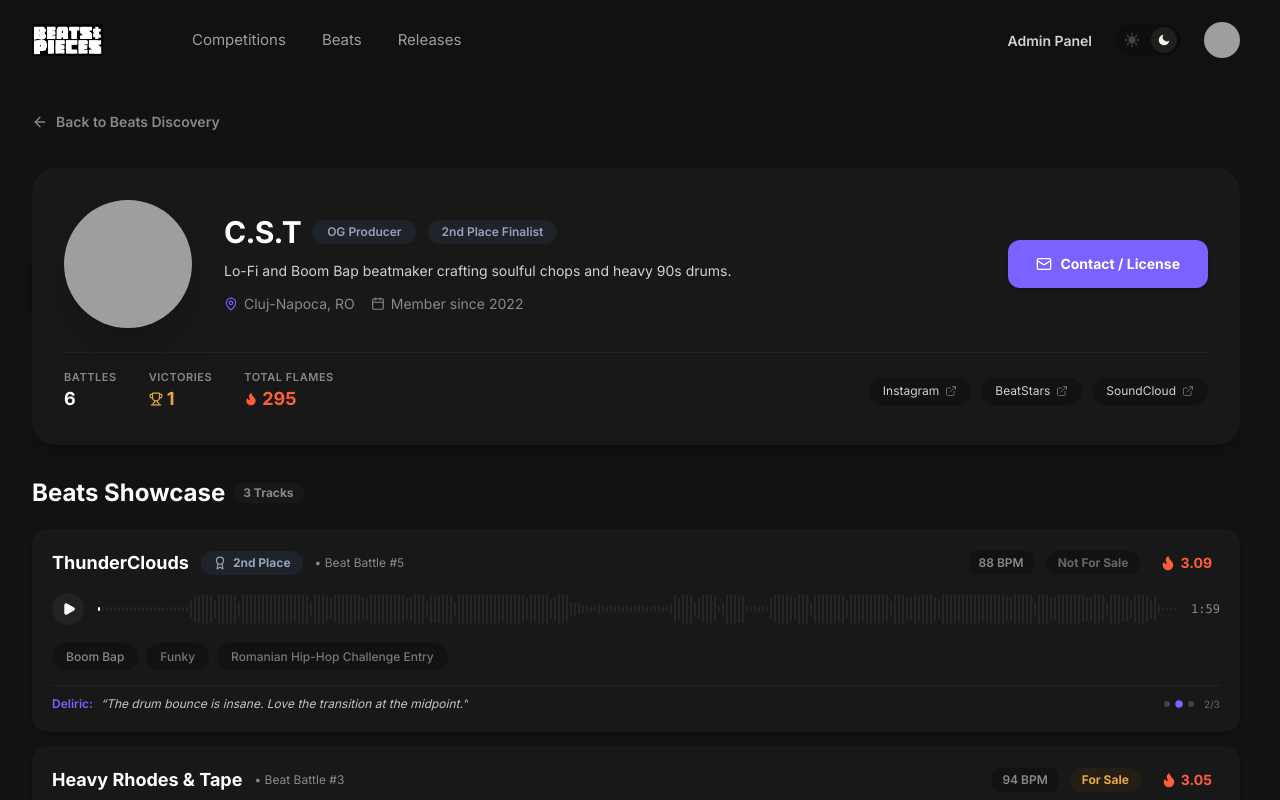
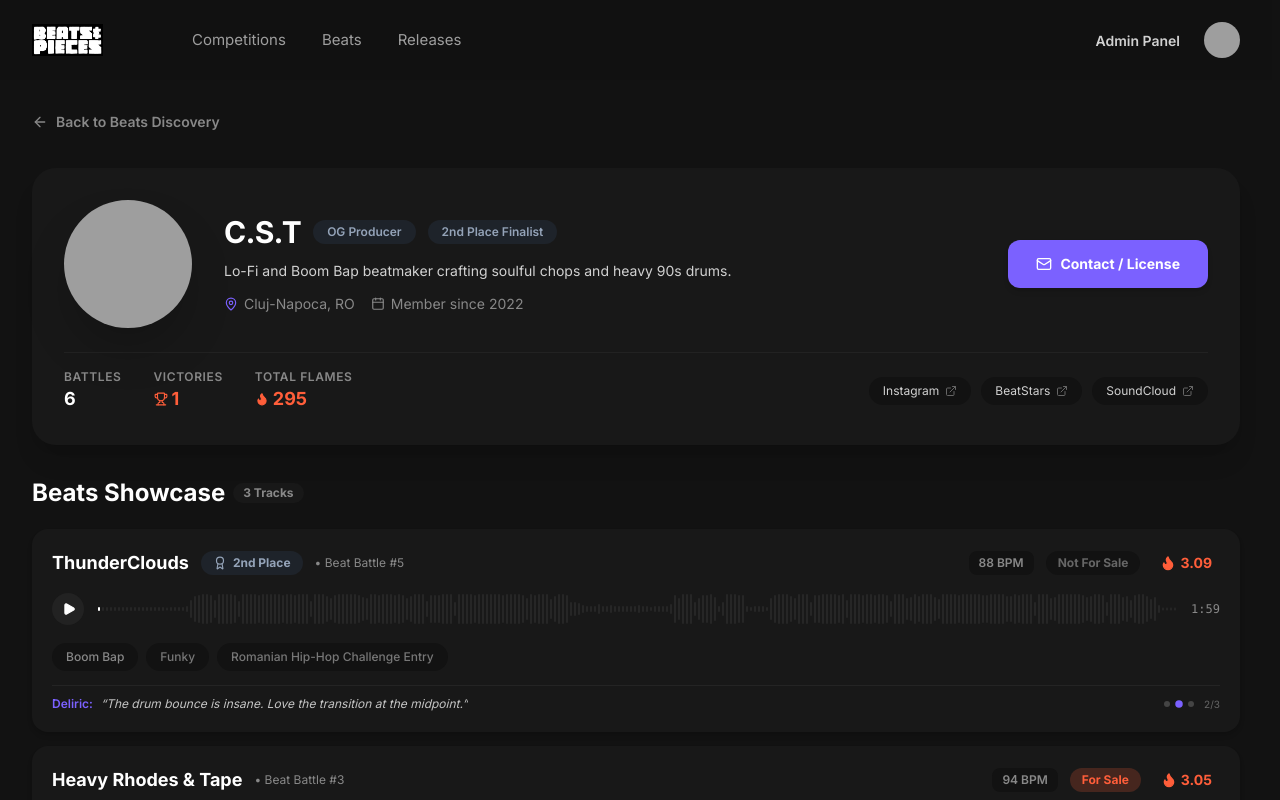
Before and after one commit to beauspirt/beats-and-pieces, a Next.js app: page /producers/usr-cst in a window 1280 px wide. Shown: the top 800 px of the page. Built offline with nearby package versions, Linux system fonts and the light colour scheme; grey boxes are pictures that could not be loaded.

Commit message:
Standardize typography to Inter 4-tier scale, remove trophy icons, hide theme toggle, match flame orange #FF5E3A, and update feedback note

```diff
--- a/src/app/battles/page.tsx
+++ b/src/app/battles/page.tsx
@@ -127,11 +127,10 @@ export default function BattlesPage() {
 
                 {/* Winner Summary Footer */}
                 <div className="pt-2 flex items-center justify-between text-xs border-t border-[#222222]/80">
-                  <div className="flex items-center gap-1 text-[#E5A93C] font-semibold text-[11px] sm:text-xs">
-                    <Trophy className="w-3 h-3" />
+                  <div className="text-white font-bold text-xs">
                     <span>Winner: Ortega</span>
                   </div>
-                  <span className="text-[#888888] group-hover:text-white transition-colors flex items-center gap-1 text-[11px] sm:text-xs">
+                  <span className="text-[#888888] group-hover:text-white transition-colors flex items-center gap-1 text-xs">
                     Results <ArrowRight className="w-3 h-3" />
                   </span>
                 </div>
--- a/src/app/beats/page.tsx
+++ b/src/app/beats/page.tsx
@@ -329,7 +329,7 @@ export default function BeatsDiscoveryPage() {
                     className={`px-3 py-1 rounded-full text-xs font-bold ${
                       beat.priceTag === "Not For Sale"
                         ? "bg-[#121212] text-[#666666]"
-                        : "bg-[#251E14] text-[#E5A93C]"
+                        : "bg-[#FF5E3A]/20 text-[#FF5E3A]"
                     }`}
                   >
                     {beat.priceTag}
--- a/src/components/Navbar.tsx
+++ b/src/components/Navbar.tsx
@@ -135,7 +135,7 @@ export const Navbar: React.FC = () => {
                   <Link
                     href="/admin/new-battle"
                     onClick={() => setShowAdminMenu(false)}
-                    className="block px-4 py-2.5 text-[13px] font-medium text-[#D1D1D1] hover:text-white hover:bg-[#7B61FF] transition-colors"
+                    className="block px-4 py-2.5 text-xs font-medium text-[#D1D1D1] hover:text-white hover:bg-[#7B61FF] transition-colors"
                   >
                     New Competition
                   </Link>
@@ -143,7 +143,7 @@ export const Navbar: React.FC = () => {
                   <Link
                     href="/battles"
                     onClick={() => setShowAdminMenu(false)}
-                    className="block px-4 py-2.5 text-[13px] font-medium text-[#D1D1D1] hover:text-white hover:bg-[#7B61FF] transition-colors"
+                    className="block px-4 py-2.5 text-xs font-medium text-[#D1D1D1] hover:text-white hover:bg-[#7B61FF] transition-colors"
                   >
                     Edit Competition(s)
                   </Link>
@@ -151,7 +151,7 @@ export const Navbar: React.FC = () => {
                   <Link
                     href="/admin/new-release"
                     onClick={() => setShowAdminMenu(false)}
-                    className="block px-4 py-2.5 text-[13px] font-medium text-[#D1D1D1] hover:text-white hover:bg-[#7B61FF] transition-colors"
+                    className="block px-4 py-2.5 text-xs font-medium text-[#D1D1D1] hover:text-white hover:bg-[#7B61FF] transition-colors"
                   >
                     New Release
                   </Link>
@@ -159,7 +159,7 @@ export const Navbar: React.FC = () => {
                   <Link
                     href="/releases"
                     onClick={() => setShowAdminMenu(false)}
-                    className="block px-4 py-2.5 text-[13px] font-medium text-[#D1D1D1] hover:text-white hover:bg-[#7B61FF] transition-colors"
+                    className="block px-4 py-2.5 text-xs font-medium text-[#D1D1D1] hover:text-white hover:bg-[#7B61FF] transition-colors"
                   >
                     Edit Release(s)
                   </Link>
@@ -167,7 +167,7 @@ export const Navbar: React.FC = () => {
                   <Link
                     href="/admin/moderation"
                     onClick={() => setShowAdminMenu(false)}
-                    className="block px-4 py-2.5 text-[13px] font-medium text-[#FF8A65] hover:text-white hover:bg-[#FF5E3A] transition-colors"
+                    className="block px-4 py-2.5 text-xs font-medium text-[#FF8A65] hover:text-white hover:bg-[#FF5E3A] transition-colors"
                   >
                     Voting Moderation
                   </Link>
@@ -175,64 +175,6 @@ export const Navbar: React.FC = () => {
               )}
             </div>
           )}
-
-          {/* REFINED THEME TOGGLE (Exact Pixel-Centered Math & Equal Top/Bottom Padding) */}
-          <button
-            onClick={handleToggleTheme}
-            className={`w-[64px] h-[32px] rounded-full p-[3px] flex items-center justify-between relative cursor-pointer select-none transition-all active:scale-95 group ${
-              isDarkMode
-                ? "bg-[#0E0E0E] shadow-inner"
-                : "bg-[#E4E4E7] ring-1 ring-inset ring-[#D4D4D8] shadow-inner"
-            }`}
-            title="Toggle light/dark mode"
-            aria-label="Toggle light/dark mode"
-          >
-            {/* Sliding Circular Thumb Highlight (Vertically Centered with exact equal top/bottom padding) */}
-            <div
-              className={`w-[26px] h-[26px] rounded-full absolute top-1/2 -translate-y-1/2 transition-all duration-200 pointer-events-none ${
-                isDarkMode
-                  ? "left-[35px] bg-[#1F1F1F] shadow-sm"
-                  : "left-[3px] bg-white shadow-md"
-              }`}
-            />
-
-            {/* Left Slot: Sun Icon (Exact 26x26 Centering) */}
-            <div className="w-[26px] h-[26px] flex items-center justify-center relative z-10 shrink-0">
-              <svg
-                className={`w-3.5 h-3.5 transition-colors duration-200 ${
-                  !isDarkMode ? "text-[#D97706]" : "text-[#444444]"
-                }`}
-                viewBox="0 0 24 24"
-                fill="none"
-                stroke="currentColor"
-                strokeWidth="2.5"
-                strokeLinecap="round"
-                strokeLinejoin="round"
-              >
-                <circle cx="12" cy="12" r="5" fill="currentColor" />
-                <line x1="12" y1="1" x2="12" y2="3" />
-                <line x1="12" y1="21" x2="12" y2="23" />
-                <line x1="4.22" y1="4.22" x2="5.64" y2="5.64" />
-                <line x1="18.36" y1="18.36" x2="19.78" y2="19.78" />
-                <line x1="1" y1="12" x2="3" y2="12" />
-                <line x1="21" y1="12" x2="23" y2="12" />
-                <line x1="4.22" y1="19.78" x2="5.64" y2="18.36" />
-                <line x1="18.36" y1="5.64" x2="19.78" y2="4.22" />
-              </svg>
-            </div>
-
-            {/* Right Slot: Crescent Moon Icon (Exact 26x26 Centering) */}
-            <div className="w-[26px] h-[26px] flex items-center justify-center relative z-10 shrink-0">
-              <svg
-                className={`w-3.5 h-3.5 transition-colors duration-200 ${
-                  isDarkMode ? "text-[#F4F6E6] fill-[#F4F6E6]" : "text-[#9CA3AF] fill-[#9CA3AF]"
-                }`}
-                viewBox="0 0 24 24"
-              >
-                <path d="M21 12.79A9 9 0 1 1 11.21 3 7 7 0 0 0 21 12.79z" />
-              </svg>
-            </div>
-          </button>
 
           {/* User Avatar & Dropdown */}
           {isLoggedIn ? (
--- a/src/components/ProducerProfileClient.tsx
+++ b/src/components/ProducerProfileClient.tsx
@@ -272,7 +272,7 @@ export function ProducerProfileClient({ producerId }: { producerId: string }) {
                   key={role}
                   className={`px-3.5 py-1 rounded-full text-xs font-semibold ${
                     role.includes("Winner")
-                      ? "bg-[#251E14] text-[#E5A93C]"
+                      ? "bg-[#FF5E3A]/20 text-[#FF5E3A]"
                       : role.includes("Admin")
                       ? "bg-[#7B61FF] text-white"
                       : "bg-[#1E232A] text-[#94A3B8]"
@@ -320,20 +320,20 @@ export function ProducerProfileClient({ producerId }: { producerId: string }) {
           {/* Battle Stats */}
           <div className="flex items-center gap-8 text-xs">
             <div>
-              <span className="text-[#888888] uppercase block text-[11px] tracking-wider font-semibold">Battles</span>
+              <span className="text-[#888888] uppercase block text-xs tracking-wider font-semibold">Battles</span>
               <span className="text-lg font-bold text-white">{producer.stats?.battlesEntered || 0}</span>
             </div>
 
             <div>
-              <span className="text-[#888888] uppercase block text-[11px] tracking-wider font-semibold">Victories</span>
-              <span className="text-lg font-bold text-[#E5A93C] flex items-center gap-1">
+              <span className="text-[#888888] uppercase block text-xs tracking-wider font-semibold">Victories</span>
+              <span className="text-lg font-bold text-[#FF5E3A] flex items-center gap-1">
                 <Trophy className="w-3.5 h-3.5" />
                 <span>{producer.stats?.battlesWon || 0}</span>
               </span>
             </div>
 
             <div>
-              <span className="text-[#888888] uppercase block text-[11px] tracking-wider font-semibold">Total Flames</span>
+              <span className="text-[#888888] uppercase block text-xs tracking-wider font-semibold">Total Flames</span>
               <span className="text-lg font-bold text-[#FF5E3A] flex items-center gap-1">
                 <Flame className="w-3.5 h-3.5 fill-current" />
                 <span>{producer.stats?.totalFlames || 0}</span>
@@ -424,7 +424,7 @@ export function ProducerProfileClient({ producerId }: { producerId: string }) {
 
                     {/* Tier 1: Winner Badge */}
                     {beat.tier === 1 && (
-                      <span className="px-3 py-1 rounded-full bg-[#251E14] text-[#E5A93C] text-xs font-bold flex items-center gap-1.5">
+                      <span className="px-3 py-1 rounded-full bg-[#FF5E3A]/20 text-[#FF5E3A] text-xs font-bold flex items-center gap-1.5">
                         <Trophy className="w-3.5 h-3.5" />
                         <span>1st Place</span>
                       </span>
@@ -463,7 +463,7 @@ export function ProducerProfileClient({ producerId }: { producerId: string }) {
                       className={`px-3 py-1 rounded-full text-xs font-bold ${
                         beat.priceTag === "Not For Sale"
                           ? "bg-[#121212] text-[#666666]"
-                          : "bg-[#251E14] text-[#E5A93C]"
+                          : "bg-[#FF5E3A]/20 text-[#FF5E3A]"
                       }`}
                     >
                       {beat.priceTag || "For Sale"}
```
Also changed, not shown: src/components/BattleDetailClient.tsx (+13 -13 lines).
